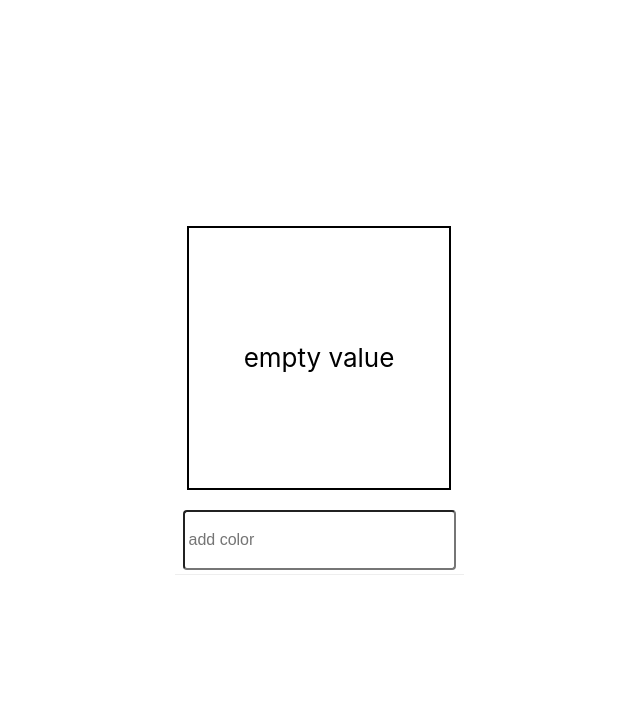
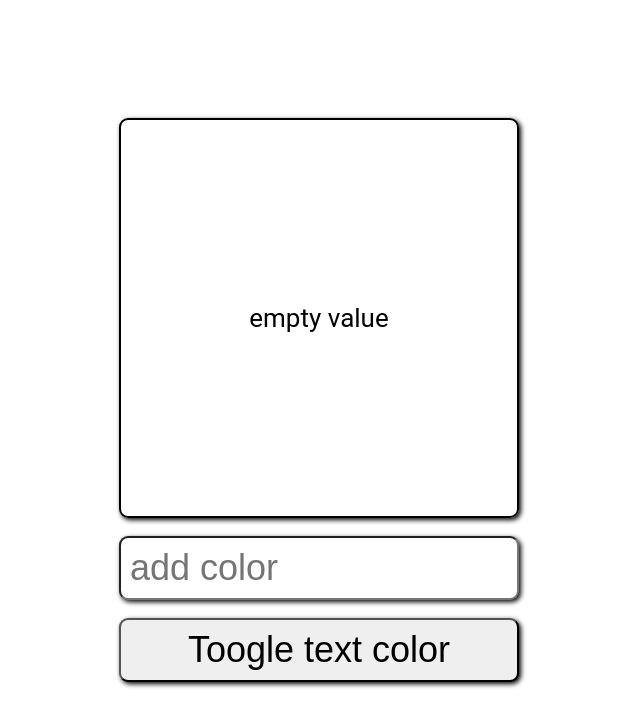
Before and after one commit to togetherwego/react-color, a React (Create React App) app: page / in a window 1280 px wide. Shown: the top 726 px of the page, without its empty margins (321-961 px from the left). Built offline with nearby package versions, Linux system fonts and the light colour scheme.

Commit message:
add: finish challenge

```diff
--- a/package.json
+++ b/package.json
@@ -6,6 +6,7 @@
     "@testing-library/jest-dom": "^5.16.4",
     "@testing-library/react": "^13.1.1",
     "@testing-library/user-event": "^13.5.0",
+    "colornames": "^1.1.1",
     "react": "^18.0.0",
     "react-dom": "^18.0.0",
     "react-scripts": "5.0.1",
--- a/src/App.js
+++ b/src/App.js
@@ -4,14 +4,21 @@ import Square from "./Square";
 import { useState } from "react";
 
 function App() {
-  const [colorValue, setColorValue] = useState('');
+  const [colorValue, setColorValue] = useState("");
+  const [hexValue, setHexValue] = useState("");
+  const [isDarkText, setisDarkText] = useState(true)
 
   return (
     <div className="App">
       <header className="App-header">
-        <Square colorValue={colorValue} />
-        <Input colorValue={colorValue}
-        setColorValue={setColorValue} />
+        <Square colorValue={colorValue} hexValue={hexValue} isDarkText={isDarkText}/>
+        <Input
+          colorValue={colorValue}
+          setColorValue={setColorValue}
+          setHexValue={setHexValue}
+          isDarkText={isDarkText}
+          setisDarkText={setisDarkText}
+        />
       </header>
     </div>
   );
--- a/src/Input.js
+++ b/src/Input.js
@@ -1,8 +1,14 @@
 import React from "react";
+import colorNames from 'colornames'
 
-const Input = ({ colorValue, setColorValue }) => {
+const Input = ({
+  colorValue,
+  setColorValue,
+  setHexValue,
+  isDarkText,
+  setisDarkText,
+}) => {
   return (
-    <div>
       <form onSubmit={(e) => e.preventDefault()} className="guessForm">
         <label>Add Color</label>
         <input
@@ -11,10 +17,13 @@ const Input = ({ colorValue, setColorValue }) => {
           placeholder="add color"
           required
           value={colorValue}
-          onChange={(e) => setColorValue(e.target.value)}
+          onChange={(e) => {
+            setColorValue(e.target.value);
+            setHexValue(colorNames(e.target.value));
+          }}
         />
+        <button type="button" onClick={() => setisDarkText(!isDarkText)}> Toogle text color</button>
       </form>
-    </div>
   );
 };
 
--- a/src/Square.js
+++ b/src/Square.js
@@ -1,15 +1,19 @@
 import React from "react";
 
-function Square({ colorValue }) {
+function Square({ colorValue, hexValue, isDarkText, setisDarkText }) {
   return (
-    <section className="guessColor" style={{ backgroundColor: colorValue }}>
+    <section
+      className="square"
+      style={{ backgroundColor: colorValue, color: isDarkText ? "#000" : "#fff" }}
+    >
       <p>{colorValue ? colorValue : "empty value"}</p>
+      <p>{hexValue ? hexValue : null}</p>
     </section>
   );
 }
 
 Square.defaultProps = {
-  colorValue: "empty color value"
-}
+  colorValue: "empty color value",
+};
 
 export default Square;
--- a/src/index.css
+++ b/src/index.css
@@ -1,47 +1,67 @@
+* {
+  margin: 0;
+  padding: 0;
+  box-sizing: border-box;
+}
+
+html {
+  font-size: 36px;
+}
+
 body {
-  margin: 0;
-  font-family: -apple-system, BlinkMacSystemFont, 'Segoe UI', 'Roboto', 'Oxygen',
-    'Ubuntu', 'Cantarell', 'Fira Sans', 'Droid Sans', 'Helvetica Neue',
-    sans-serif;
+  min-height: 100vh;
+  font-family: 'Roboto', sans-serif;
   -webkit-font-smoothing: antialiased;
   -moz-osx-font-smoothing: grayscale;
 }
 
-code {
-  font-family: source-code-pro, Menlo, Monaco, Consolas, 'Courier New',
-    monospace;
+.App {
+  min-height: 100vh;
+  display: flex;
+  flex-direction: column;
+  justify-content: center;
+  align-items: center;
 }
 
-.guessColor {
-  width: 10em;
-  height: 10em;
-  align-items: center;
-  border: 2px solid black;
-  justify-content: center;
-  display: flex;
-  color: black;
+.square {
+  width: 400px;
+  height: 400px;
+  border: 2px solid #000;
+  box-shadow: 2px 2px 5px #000;
+  border-radius: 0.25rem;
+  display: grid;
+  place-content: center;
 }
 
-.guessForm {
-  width: 10.5em;
-  display: flex;
-  justify-content: flex-start;
-  margin: 1.25rem 0 0;
-  padding: 0 0.5rem 0.25rem;
-  border-bottom: 1px solid #eee;
+.square p {
+  text-align: center;
 }
 
-.guessForm label {
+form {
+  width: 400px;
+}
+
+label {
   position: absolute;
   left: -99999px;
 }
 
-.guessForm input[type='text'] {
-  flex-grow: 1;
-  max-width: 100%;
-  min-height: 48px;
+input[type="text"] {
+  margin-top: 0.5rem;
+  padding: 0.25rem;
+  width: 100%;
   font-size: 1rem;
-  padding: 0.25rem;
+  box-shadow: 2px 2px 5px #000;
   border-radius: 0.25rem;
   outline: none;
 }
+
+button {
+  width: 100%;
+  min-height: 48px;
+  margin-top: 0.5rem;
+  font-size: 1rem;
+  border-radius: 0.25rem;
+  box-shadow: 2px 2px 5px #000;
+  padding: 0.25rem;
+}
```
Also changed, not shown: 1 other file (tests, documents, lock files or other folders).
